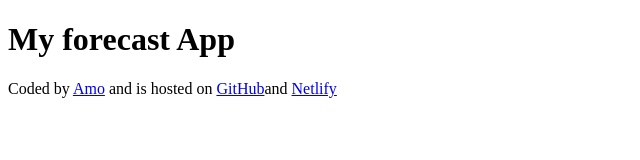
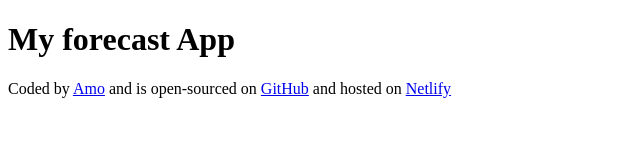
Before and after one commit to Amo99Mabs/MyforecastApp, a plain HTML site: page Index.html in a window 1280 px wide. Shown: the whole page, without its empty margins (0-640 px from the left). Drawn offline with Linux system fonts and the light colour scheme.

Commit message:
Updated the footer content to something more readable

```diff
--- a/Index.html
+++ b/Index.html
@@ -7,6 +7,6 @@
 </head>
 <body>
     <h1>My forecast App</h1>
-    <footer>Coded by <a href="https://github.com/Amo99Mabs" target="_blank">Amo</a> and is hosted on <a href="https://github.com/Amo99Mabs/MyforecastApp" target="_blank">GitHub</a>and <a href="https://myforecastpage.netlify.app/" target="_blank">Netlify</a></footer>
+    <footer>Coded by <a href="https://github.com/Amo99Mabs" target="_blank">Amo</a> and is open-sourced on <a href="https://github.com/Amo99Mabs/MyforecastApp" target="_blank">GitHub</a> and hosted on <a href="https://myforecastpage.netlify.app/" target="_blank">Netlify</a></footer>
 </body>
 </html>
```
